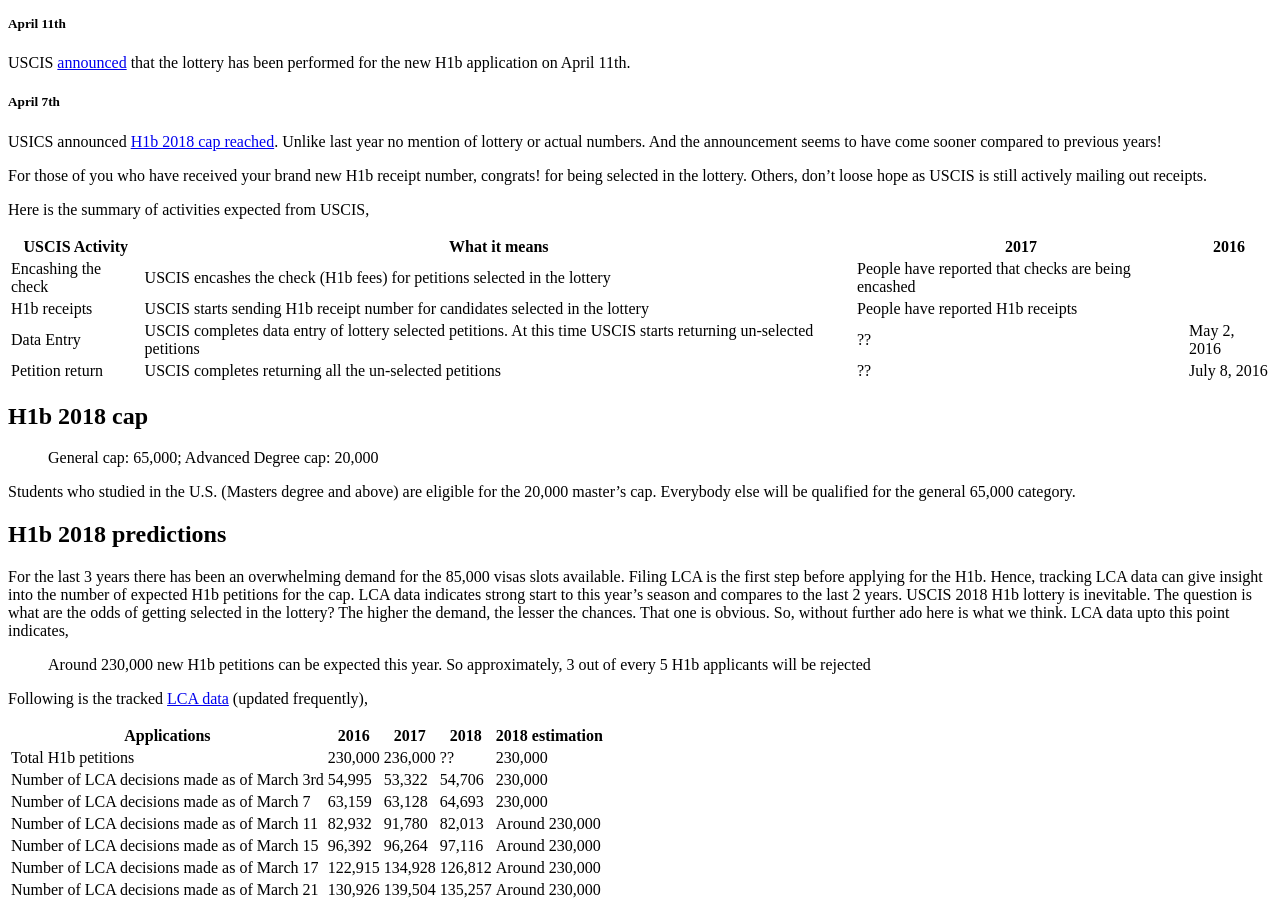
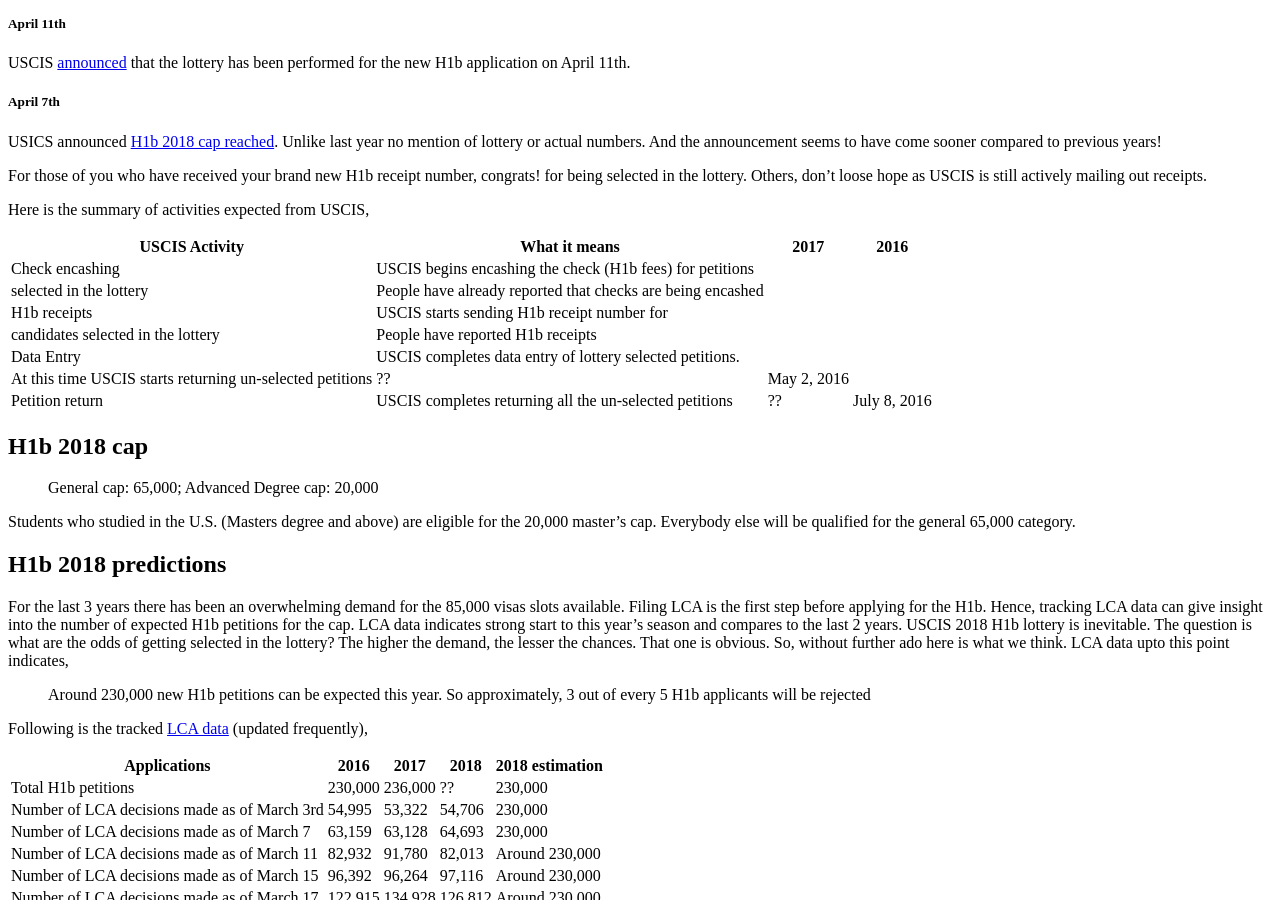
Before and after one commit to gitforwork2/gitforwork.github.io, a Jekyll site: the page built from _posts/2017-4-30-h1b-2018-lottery.md, in a window 1280 px wide and 900 px high, scrolled down 592 px. Built offline with Jekyll 4.4.1, drawn with Linux system fonts in a browser that asks for light colours; nearby versions of some CDN libraries; comment, search, counter and statistics services are not loaded.

Commit message:
Update 2017-4-30-h1b-2018-lottery.md

```diff
--- a/_posts/2017-4-30-h1b-2018-lottery.md
+++ b/_posts/2017-4-30-h1b-2018-lottery.md
@@ -31,9 +31,12 @@
 
 USCIS Activity | What it means | 2017 | 2016
 ---------------|---------------|------|-----
-Encashing the check | USCIS encashes the check (H1b fees) for petitions selected in the lottery | People have reported that checks are being encashed | |
-H1b receipts | USCIS starts sending H1b receipt number for candidates selected in the lottery | People have reported H1b receipts | |
-Data Entry | USCIS completes data entry of lottery selected petitions. At this time USCIS starts returning un-selected petitions | ?? | May 2, 2016 |
+Check encashing | USCIS begins encashing the check (H1b fees) for petitions
+selected in the lottery | People have already reported that checks are being encashed | |
+H1b receipts | USCIS starts sending H1b receipt number for
+candidates selected in the lottery | People have reported H1b receipts | |
+Data Entry | USCIS completes data entry of lottery selected petitions.
+At this time USCIS starts returning un-selected petitions | ?? | May 2, 2016 |
 Petition return | USCIS completes returning all the un-selected petitions | ?? | July 8, 2016 |
 
 ## H1b 2018 cap
```
